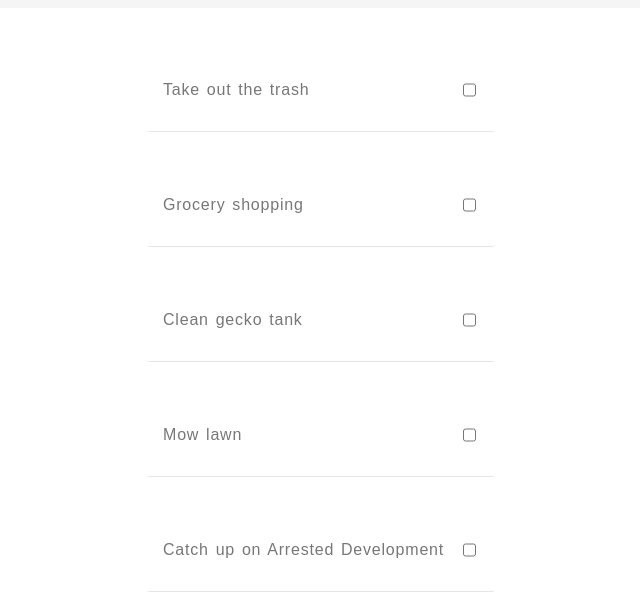
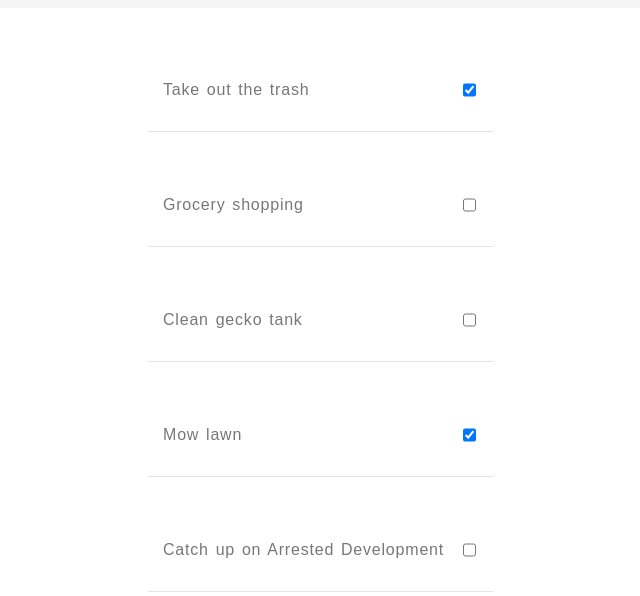
Before and after one commit to Ghazvinie/react-scrimba, a React (Create React App) app in the folder todo/: page / in a window 1280 px wide. Shown: the top 596 px of the page, without its empty margins (319-959 px from the left). Built offline with nearby package versions, Linux system fonts and the light colour scheme.

Commit message:
adding to do data

```diff
--- a/todo/src/components/ToDoItem.js
+++ b/todo/src/components/ToDoItem.js
@@ -5,7 +5,7 @@ const ToDoItem = (props) => {
         <div className="todo-item" key={item.id}>
             <p>{item.text}</p>
             <div className="checkbox-single-container">
-                <input type="checkbox" />
+                <input type="checkbox" checked={item.completed} />
             </div>
         </div>
     ));
```
